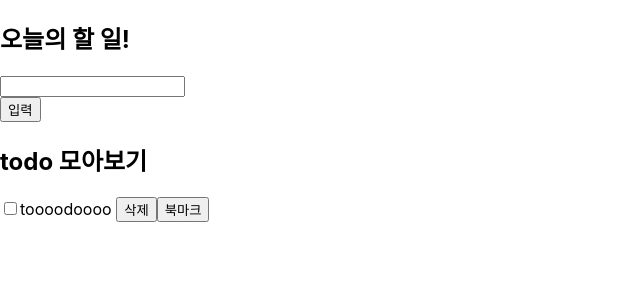
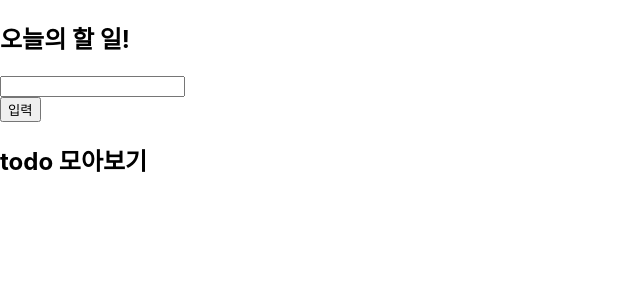
Before and after one commit to seoseol/glowing-carnival, a React (Create React App) app: page / in a window 1280 px wide. Shown: the top 300 px of the page, without its empty margins (0-640 px from the left). Built offline with nearby package versions, Linux system fonts and the light colour scheme.

Commit message:
check todo

```diff
--- a/src/App.js
+++ b/src/App.js
@@ -14,13 +14,13 @@ function App() {
       id: dataId.current,
     };
     dataId.current += 1;
-    setData([newItem, ...data]);
+    setData([...data, newItem]);
   };
 
   return (
     <div className="App">
       <AddTodo onCreateData={onCreateData} />
-      <TodoList data={data} />
+      <TodoList data={data} setData={setData} />
     </div>
   );
 }
--- a/src/TodoItem.js
+++ b/src/TodoItem.js
@@ -1,11 +1,13 @@
-import TodoList from "./TodoList";
+import React from "react";
 
-const TodoItem = ({ dataList }) => {
-  console.log("TodoItem", { dataList });
+const TodoItem = ({ dataItem, dataList, setData }) => {
+  const checkhandler = () => {
+    setData(dataList.map((item) => (item.id == dataItem.id ? { ...dataItem, checked: !dataItem.checked } : item)));
+  };
   return (
     <div>
-      <input type="checkbox"></input>
-      <span>toooodoooo </span>
+      <input type="checkbox" onClick={checkhandler}></input>
+      <span>{dataItem.todoName} </span>
       <button>삭제</button>
       <button>북마크</button>
     </div>
--- a/src/TodoList.js
+++ b/src/TodoList.js
@@ -1,25 +1,22 @@
 import React from "react";
 import TodoItem from "./TodoItem";
 
-const TodoList = ({ data }) => {
-  console.log("TodoList", data);
-
-  const testData = data.map((it) => {
-    return it;
-  });
-  console.log("testMap", testData);
+const TodoList = ({ data, setData }) => {
+  React.useEffect(() => {
+    console.log("todoList", data);
+  }, [data]);
 
   return (
     <div>
       <h2>todo 모아보기 </h2>
 
       <div>
-        {data.map((it) => {
-          <TodoItem {...it} />;
-        })}
+        {data.map((item) => (
+          <TodoItem dataItem={item} dataList={data} setData={setData} />
+        ))}
       </div>
 
-      <TodoItem testData={testData} />
+      {/* <TodoItem testData={testData} />/ */}
     </div>
   );
 };
```
